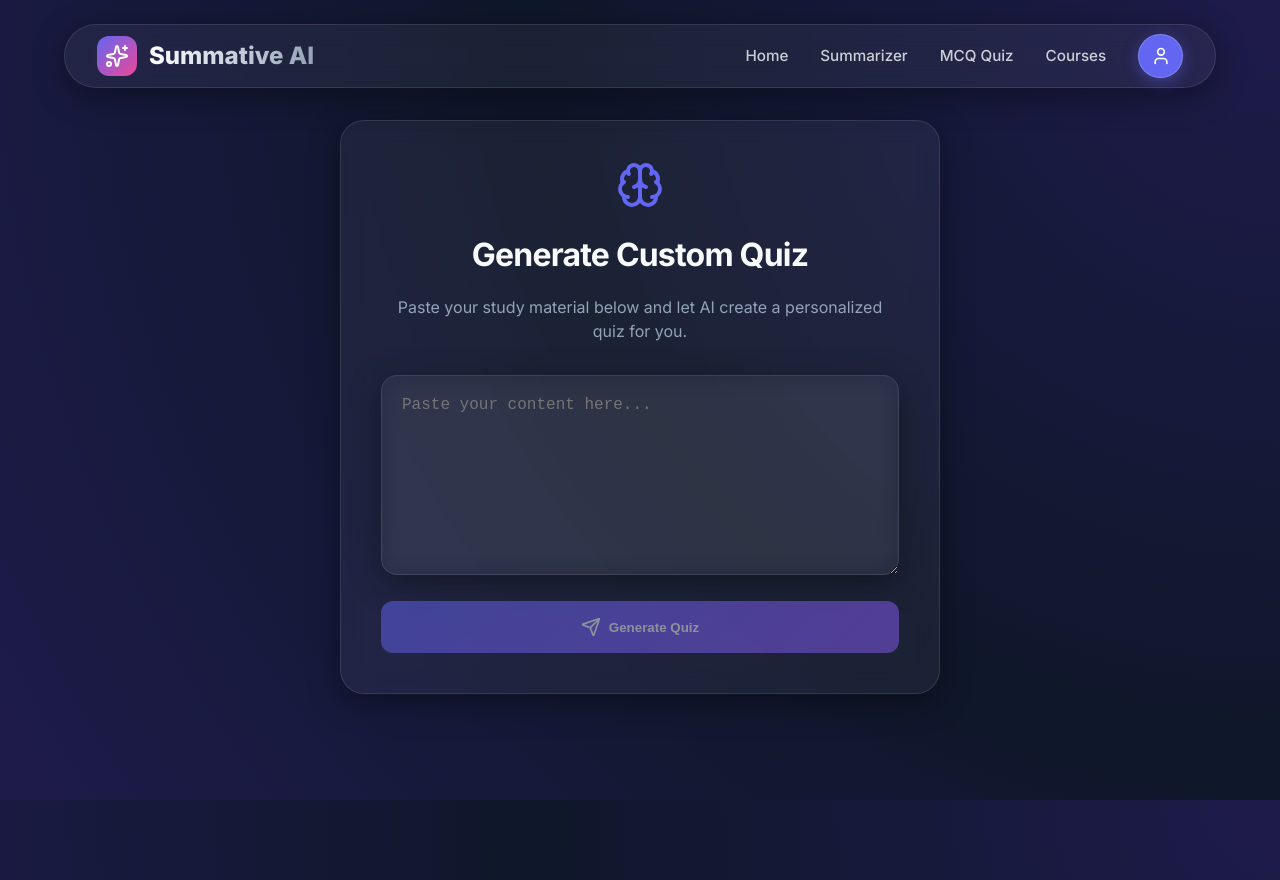
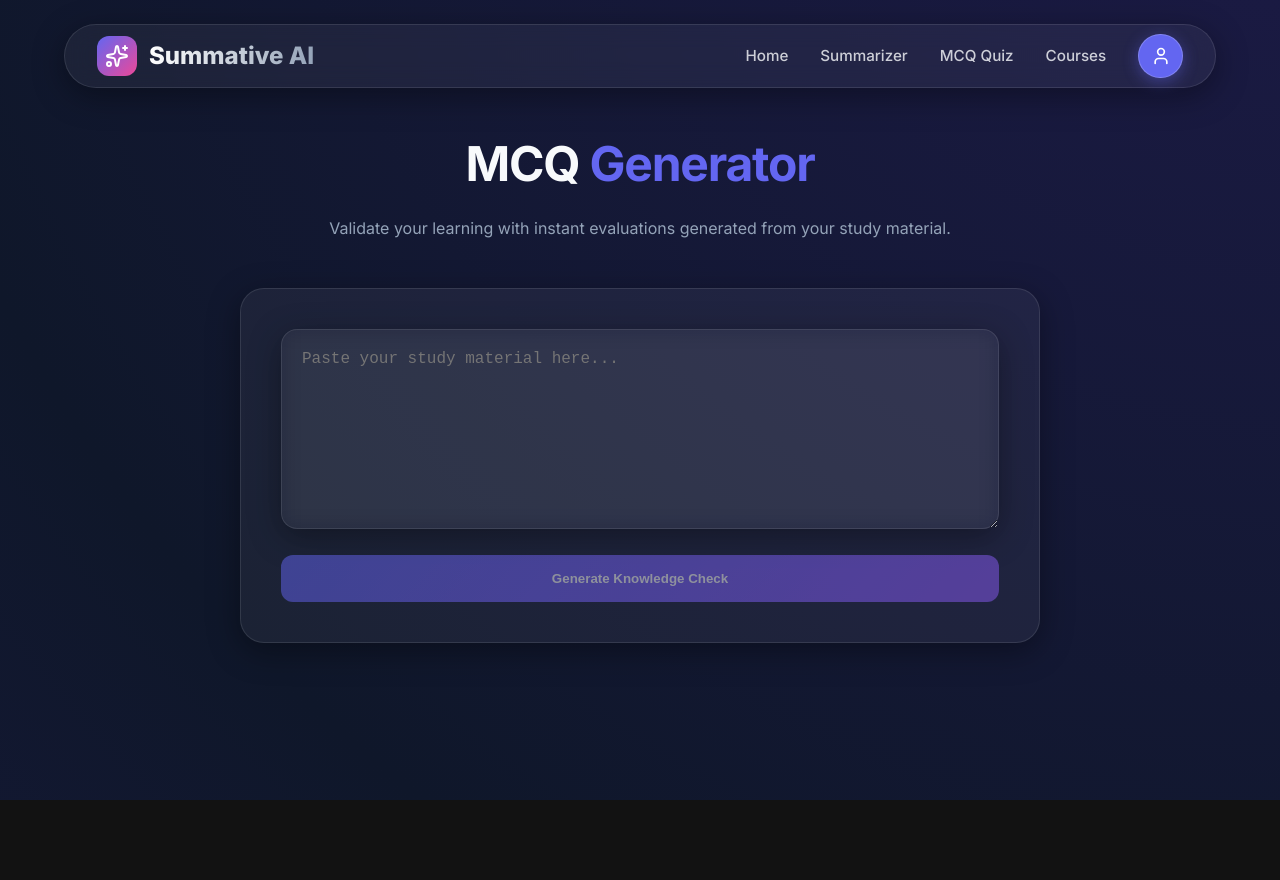
Before and after one commit to Shyamkumarnagilla/ai-learning-platform, a React (Vite) app in the folder frontend/: page /mcq in a window 1280 px wide. After the commit the page ends 800 px from the top, so only its background shows below. Built offline with nearby package versions, Linux system fonts and the light colour scheme.

Commit message:
Update loading and error states, improve button labels

```diff
--- a/frontend/src/pages/MCQ.jsx
+++ b/frontend/src/pages/MCQ.jsx
@@ -1,5 +1,5 @@
 import React, { useState, useEffect } from 'react';
-import { ChevronRight, RotateCcw, Home as HomeIcon, Trophy, Brain, Sparkles, Send } from 'lucide-react';
+// No icons used as per request
 import { useShared } from '../context/SharedContext';
 import '../styles/mcq.css';
 
@@ -75,34 +75,29 @@ const MCQ = () => {
 
     const progress = questions.length > 0 ? ((currentQuestion + 1) / questions.length) * 100 : 0;
 
+    const renderContent = () => {
         if (loading) {
             return (
-            <div className="mcq-container">
                 <div className="quiz-card glass animate-fade-in" style={{ textAlign: 'center', padding: '60px' }}>
-                    <div className="pulse-primary" style={{
-                        width: '80px', height: '80px', borderRadius: '50%',
-                        background: 'var(--primary)', margin: '0 auto 24px',
-                        display: 'flex', alignItems: 'center', justifyContent: 'center'
-                    }}>
-                        <Sparkles size={40} color="white" className="animate-pulse" />
-                    </div>
-                    <h2 style={{ fontSize: '1.8rem', marginBottom: '12px' }}>Generating Your Quiz...</h2>
-                    <p style={{ color: 'var(--text-muted)' }}>AI is analyzing your text to create unique questions.</p>
-                </div>
+                    <h2 style={{ fontSize: '1.8rem', marginBottom: '12px' }}>Generating Knowledge Check...</h2>
+                    <p style={{ color: 'var(--text-muted)' }}>Our AI is analyzing the material to create a unique evaluation for you.</p>
                 </div>
             );
         }
 
-    if (!sharedText && questions.length === 0) {
+        if (error && questions.length === 0) {
             return (
-            <div className="mcq-container">
-                <div className="quiz-card glass animate-fade-in" style={{ maxWidth: '600px' }}>
-                    <div style={{ textAlign: 'center', marginBottom: '32px' }}>
-                        <Brain size={48} color="var(--primary)" style={{ marginBottom: '16px' }} />
-                        <h2 style={{ fontSize: '2rem', marginBottom: '12px' }}>Generate Custom Quiz</h2>
-                        <p style={{ color: 'var(--text-muted)' }}>Paste your study material below and let AI create a personalized quiz for you.</p>
+                <div className="quiz-card glass animate-fade-in" style={{ textAlign: 'center' }}>
+                    <h2 style={{ marginBottom: '12px' }}>Connection Issues</h2>
+                    <p style={{ color: '#ef4444', marginBottom: '24px' }}>{error}</p>
+                    <button className="btn-retry" onClick={() => setError("")}>Try Again</button>
                 </div>
+            );
+        }
 
+        if (questions.length === 0) {
+            return (
+                <div className="quiz-card glass animate-fade-in">
                     <textarea
                         className="glass"
                         style={{
@@ -111,65 +106,46 @@ const MCQ = () => {
                             color: 'white', border: '1px solid var(--glass-border)',
                             fontSize: '1rem', outline: 'none', marginBottom: '20px'
                         }}
-                        placeholder="Paste your content here..."
+                        placeholder="Paste your study material here..."
                         onChange={(e) => setSharedText(e.target.value)}
                         value={sharedText}
                     ></textarea>
 
-                    {error && <p style={{ color: '#ef4444', marginBottom: '16px', fontSize: '0.9rem' }}>{error}</p>}
-
                     <button
                         className="btn-next pulse-primary"
-                        style={{ width: '100%', justifyContent: 'center', padding: '16px' }}
+                        style={{ width: '100%', justifyContent: 'center', padding: '16px', cursor: !sharedText.trim() ? 'not-allowed' : 'pointer' }}
                         onClick={() => fetchMCQs()}
                         disabled={!sharedText.trim()}
                     >
-                        <Send size={20} /> Generate Quiz
+                        Generate Knowledge Check
                     </button>
-                </div>
-            </div>
-        );
-    }
-
-    if (error && questions.length === 0) {
-        return (
-            <div className="mcq-container">
-                <div className="quiz-card glass animate-fade-in" style={{ textAlign: 'center', maxWidth: '500px' }}>
-                    <div style={{ color: '#ef4444', marginBottom: '20px' }}>⚠️</div>
-                    <h2 style={{ marginBottom: '12px' }}>Oops! Something went wrong</h2>
-                    <p style={{ color: 'var(--text-muted)', marginBottom: '24px' }}>{error}</p>
-                    <button className="btn-retry" onClick={() => setError("")}>Try Again</button>
-                </div>
                 </div>
             );
         }
 
         if (showResult) {
             return (
-            <div className="mcq-container animate-fade-in">
-                <div className="quiz-card glass">
+                <div className="quiz-card glass animate-fade-in">
                     <div className="result-container">
                         <div className="score-circle">
-                            <Trophy size={48} color="var(--primary)" style={{ marginBottom: '1rem' }} />
                             <span className="score-value">{score}/{questions.length}</span>
-                            <span className="score-label">Points</span>
+                            <span className="score-label">Points Earned</span>
                         </div>
                         <h2 className="result-title">
-                            {score === questions.length ? "Perfect Score! 🌟" : score >= questions.length / 2 ? "Great Job! 👏" : "Keep Learning! 📚"}
+                            {score === questions.length ? "Mastery Achieved!" : score >= questions.length / 2 ? "Great Progress!" : "Keep Practicing"}
                         </h2>
                         <p className="result-message">
                             {score === questions.length
-                                ? "Incredible! You have a perfect grasp of the material."
-                                : "Good effort! Review the content again to master all the concepts."}
+                                ? "You have demonstrated complete understanding of the material."
+                                : "Review the content again to master all the key concepts."}
                         </p>
                         <div className="result-actions">
                             <button className="btn-retry" onClick={resetQuiz}>
-                                <RotateCcw size={18} /> New Quiz
+                                New Evaluation
                             </button>
                             <button className="btn-next" onClick={() => window.location.href = '/'}>
-                                <HomeIcon size={18} /> Home
+                                Return Home
                             </button>
-                        </div>
                         </div>
                     </div>
                 </div>
@@ -177,12 +153,10 @@ const MCQ = () => {
         }
 
         return (
-        <div className="mcq-container animate-fade-in">
-            {questions.length > 0 && (
-                <div className="quiz-card glass">
+            <div className="quiz-card glass animate-fade-in">
                 <div className="quiz-header">
                     <div className="progress-info">
-                            <span className="question-status">Question {currentQuestion + 1} of {questions.length}</span>
+                        <span className="question-status">Evaluation {currentQuestion + 1} of {questions.length}</span>
                         <span>{Math.round(progress)}% Complete</span>
                     </div>
                     <div className="progress-bar-bg">
@@ -216,12 +190,24 @@ const MCQ = () => {
                         onClick={handleNext}
                         disabled={selectedOption === null}
                     >
-                            {currentQuestion + 1 === questions.length ? "Finish Quiz" : "Next Question"}
-                            <ChevronRight size={20} />
+                        {currentQuestion + 1 === questions.length ? "Finalize Mastery" : "Next Challenge"}
                     </button>
                 </div>
             </div>
-            )}
+        );
+    };
+
+    return (
+        <div style={{ padding: '8rem 2rem 4rem', minHeight: '100vh', display: 'flex', flexDirection: 'column', alignItems: 'center' }}>
+            <div className="animate-fade-in" style={{ width: '100%', maxWidth: '800px' }}>
+                <h1 style={{ textAlign: 'center', marginBottom: '1rem', fontSize: '3rem' }}>
+                    MCQ <span style={{ color: 'var(--primary)' }}>Generator</span>
+                </h1>
+                <p style={{ textAlign: 'center', color: 'var(--text-muted)', marginBottom: '3rem' }}>
+                    Validate your learning with instant evaluations generated from your study material.
+                </p>
+                {renderContent()}
+            </div>
         </div>
     );
 };
```
Lines whose indentation alone changed are shown as unchanged.
